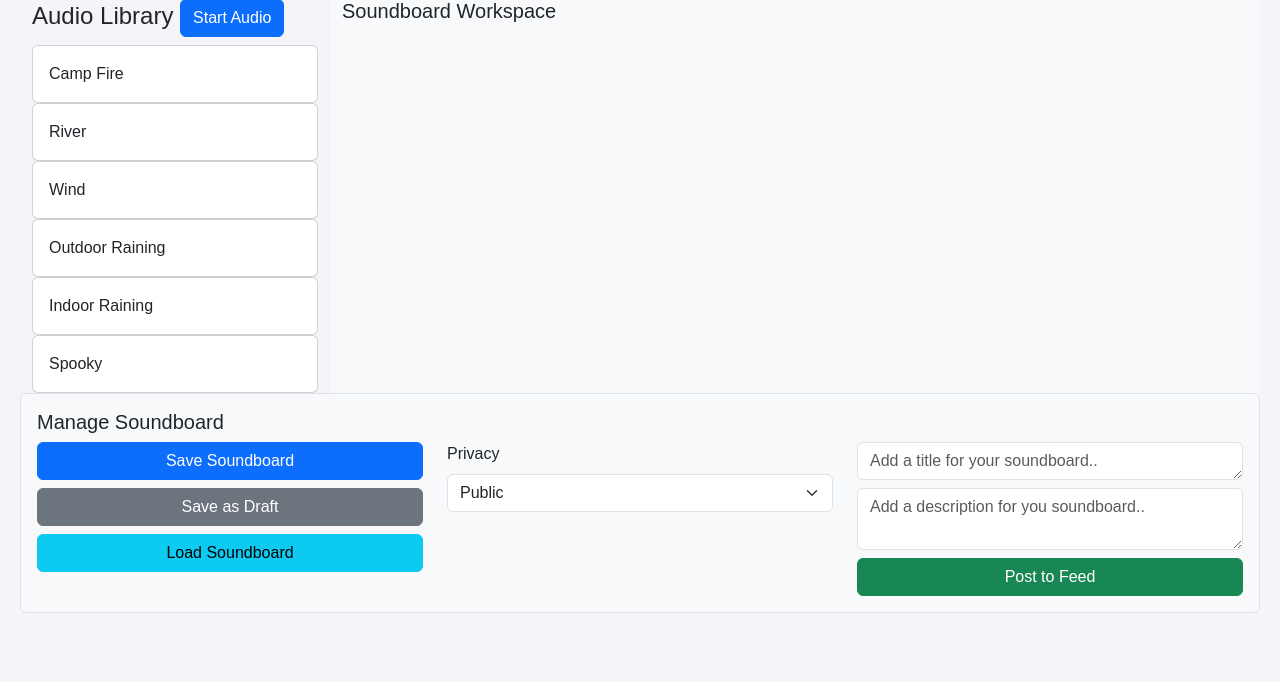
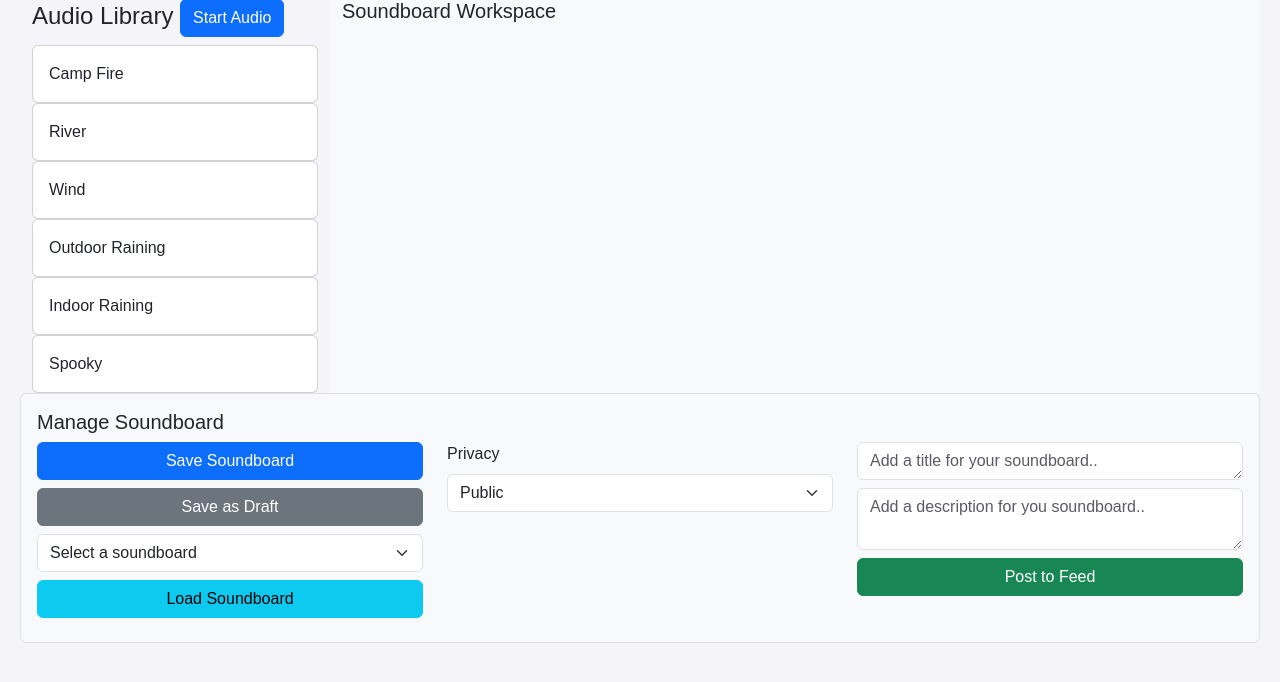
Before and after one commit to MarshallJD1/SoundScapers, a Django app: page /soundboard/ in a window 1280 px wide. Shown: the part 21-703 px from the top of the page. Run offline with Django 4.2, Linux system fonts and the light colour scheme; data that the repository does not hold is empty; some libraries are stand-ins or nearby versions.

Commit message:
Alter loading menu and functionality

```diff
--- a/soundboard/urls.py
+++ b/soundboard/urls.py
@@ -8,4 +8,10 @@ urlpatterns = [
         views.save_soundboard, name='save_soundboard'),
     path('get_audio_files/',
         views.get_audio_files, name='get_audio_files'),
+    path('get_soundboards/',
+        views.get_user_soundboards, name='get_soundboards'),
+    path('load_soundboard/<int:soundboard_id>/',
+        views.load_soundboard, name='load_soundboard'),
+
+
 ]
--- a/soundboard/views.py
+++ b/soundboard/views.py
@@ -106,6 +106,11 @@ def load_soundboard(request, soundboard_id):
     }
     return JsonResponse(response_data)
 
+@login_required
+def get_user_soundboards(request):
+    user_soundboards = Soundboard.objects.filter(user=request.user).values('id', 'title', 'description', 'privacy')
+    return JsonResponse(list(user_soundboards), safe=False)
+
 
 @csrf_exempt
 def get_audio_files(request):
--- a/static/js/soundboard.js
+++ b/static/js/soundboard.js
@@ -2,7 +2,7 @@
 document.addEventListener('DOMContentLoaded', async () => {
     const workspace = document.getElementById('workspace');
     const cards = document.querySelectorAll('.card');
-    const saveButton = document.getElementById('save-soundboard-btn');
+    let soundboardsFetched = false;
 
 
 
@@ -375,7 +375,7 @@ document.addEventListener('DOMContentLoaded', async () => {
 
         try {
             // Send the data to the backend using fetch
-            const response = await fetch('/save_soundboard/', { // Replace with your actual URL
+            const response = await fetch('/save_soundboard/', {
                 method: 'POST',
                 headers: {
                     'Content-Type': 'application/json',
@@ -404,9 +404,53 @@ document.addEventListener('DOMContentLoaded', async () => {
         alert('Save as Draft functionality will be implemented here.');
     });
 
+
+    const dropdown = document.getElementById('soundboard_dropdown');
+
+    // Clear existing options to avoid duplication
+    dropdown.innerHTML = '<option value="">Select a soundboard</option>';
+
+    // fetch the soundboards from the server
+
+    fetch('/get_soundboards/')
+        .then(response => response.json())
+        .then(soundboards => {
+            soundboards.forEach(soundboard => {
+                const option = document.createElement('option');
+                option.value = soundboard.id;
+                option.textContent = soundboard.title;
+                dropdown.appendChild(option);
+            });
+            soundboardsFetched = true;
+        })
+        .catch(error => console.error('Error fetching soundboards:', error));
+
+
     document.getElementById('load-soundboard-btn').addEventListener('click', () => {
-        alert('Load functionality will be implemented here.');
+        const selectedSoundboardId = dropdown.value;
+
+        if (!selectedSoundboardId) {
+            alert('Please select a soundboard to load.');
+            return;
+        }
+
+        // Fetch the selected soundboard
+        fetch(`/load_soundboard/${selectedSoundboardId}/`)
+            .then(response => {
+                if (!response.ok) {
+                    throw new Error('Failed to load soundboard.');
+                }
+                return response.json();
+            })
+            .then(soundboardData => {
+                // Update the UI with the loaded soundboard
+                updateUIWithSoundboard(soundboardData);
+            })
+            .catch(error => console.error('Error loading soundboard:', error));
     });
+
+
+
 
     document.getElementById('post-to-feed-btn').addEventListener('click', () => {
         alert('Post to Feed functionality will be implemented here.');
--- a/templates/soundboard_index.html
+++ b/templates/soundboard_index.html
@@ -50,6 +50,9 @@
       <div class="col-md-4">
         <button class="btn btn-primary w-100 mb-2" id="save-soundboard-btn">Save Soundboard</button>
         <button class="btn btn-secondary w-100 mb-2" id="save-draft-btn">Save as Draft</button>
+        <select id="soundboard_dropdown" class="form-select mb-2">
+          <option selected disabled>Select a Soundboard</option>
+        </select>
         <button class="btn btn-info w-100 mb-2" id="load-soundboard-btn">Load Soundboard</button>
       </div>
 
```
